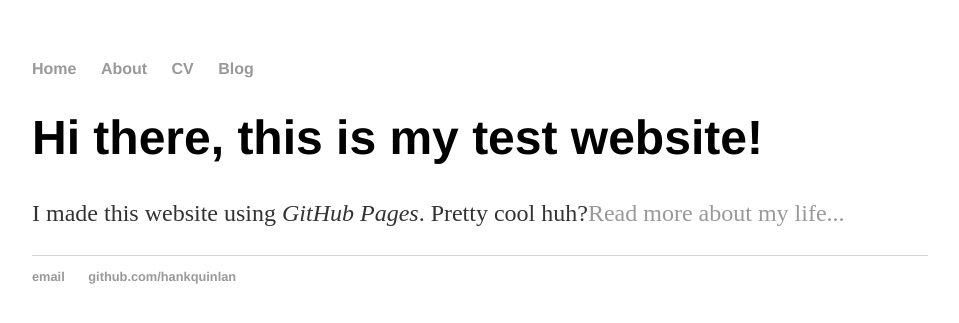
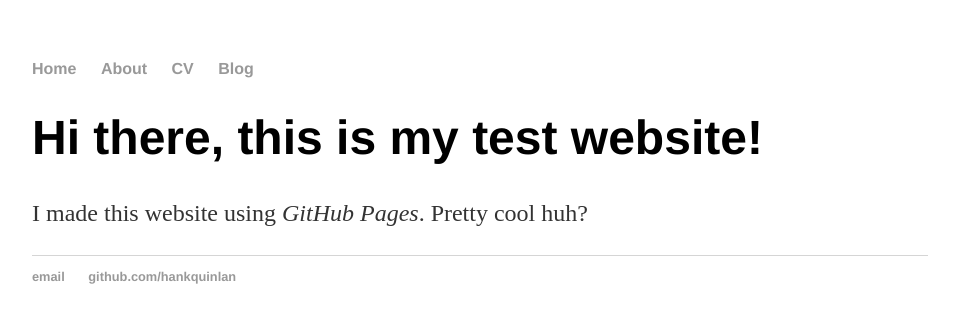
Before and after one commit to daltonr14/daltonr14.github.io, a Jekyll site: the page built from index.html, in a window 1280 px wide. Shown: the top 323 px of the page, without its empty margins (160-1119 px from the left). Built offline with Jekyll 4.4.1, drawn with Linux system fonts in a browser that asks for light colours.

Commit message:
Update index.html

```diff
--- a/index.html
+++ b/index.html
@@ -4,5 +4,5 @@ title: The Joe Bloggs Blog
 ---
 <div class="blurb">
 	<h1>Hi there, this is my test website!</h1>
-	<p>I made this website using <em>GitHub Pages</em>. Pretty cool huh?<a href="/about">Read more about my life...</a></p>
+	<p>I made this website using <em>GitHub Pages</em>. Pretty cool huh?</p>
 </div><!-- /.blurb -->
```
